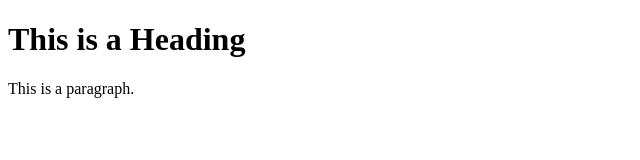
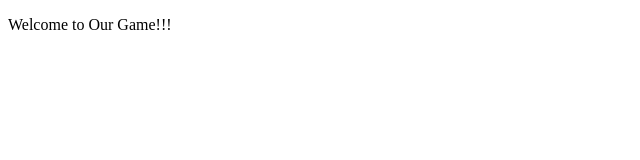
Before and after one commit to tmachad/hackwestern3, a plain HTML site: page index.html in a window 1280 px wide. Shown: the whole page, without its empty margins (0-640 px from the left). Drawn offline with Linux system fonts and the light colour scheme.

Commit message:
update to html

```diff
--- a/index.html
+++ b/index.html
@@ -1,10 +1,10 @@
 <!DOCTYPE html>
 	<html>
 	<head>
-		<title>Page Title</title>
+		<title>Our Game</title>
+		<script src="https://cdn.socket.io/socket.io-1.4.5.js"></script>
 	</head>
 	<body>
-		<h1>This is a Heading</h1>
-		<p>This is a paragraph.</p>
+		<p>Welcome to Our Game!!!</p>
 	</body>
 </html>
```
